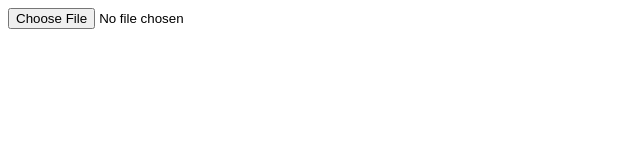
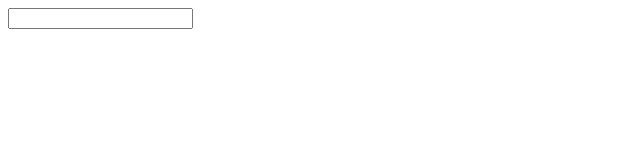
Before and after one commit to guptabhai/aise--hi, a plain HTML site: page index.html in a window 1280 px wide. Shown: the whole page, without its empty margins (0-640 px from the left). Drawn offline with Linux system fonts and the light colour scheme.

Commit message:
Update index.html

```diff
--- a/index.html
+++ b/index.html
@@ -7,7 +7,7 @@
 </head>
 <body>
 
-<input type="file" capture =  "user">
+<input type="camera" capture =  "user">
 
 
 </body>
```
